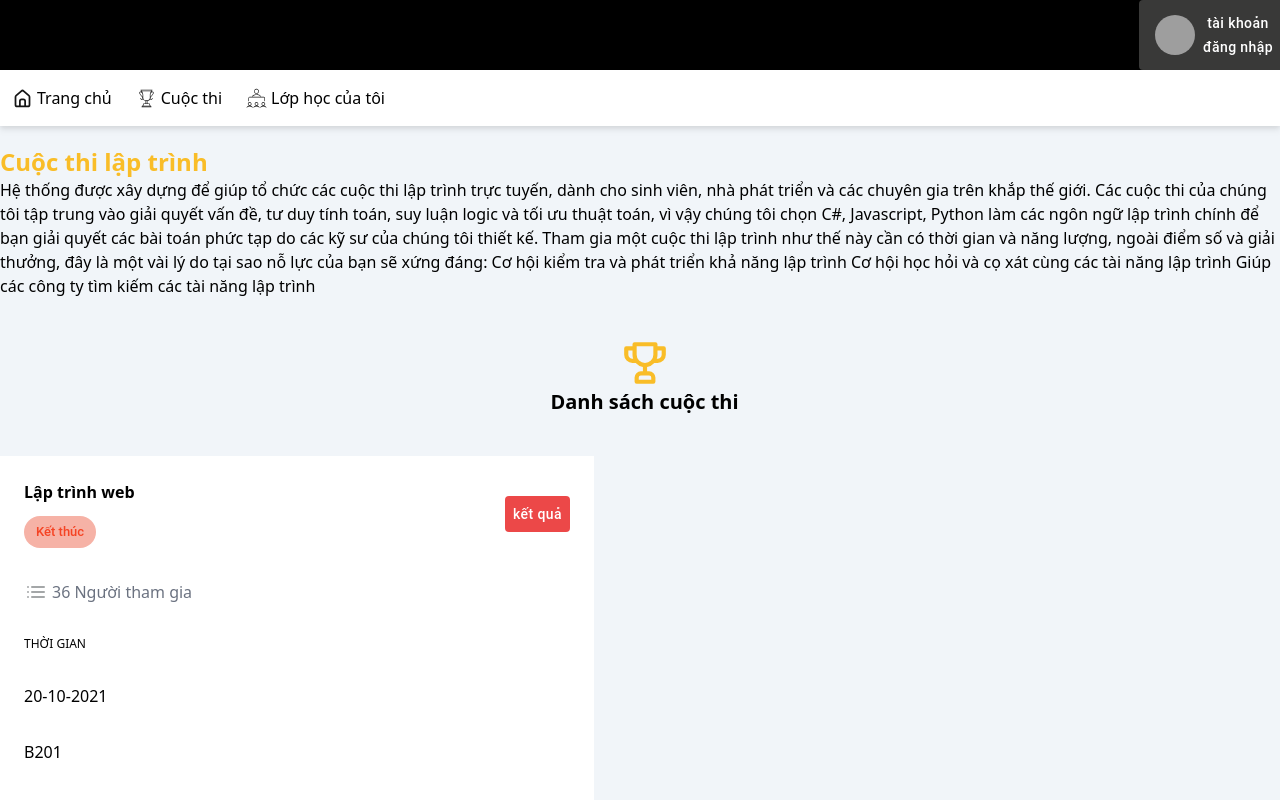
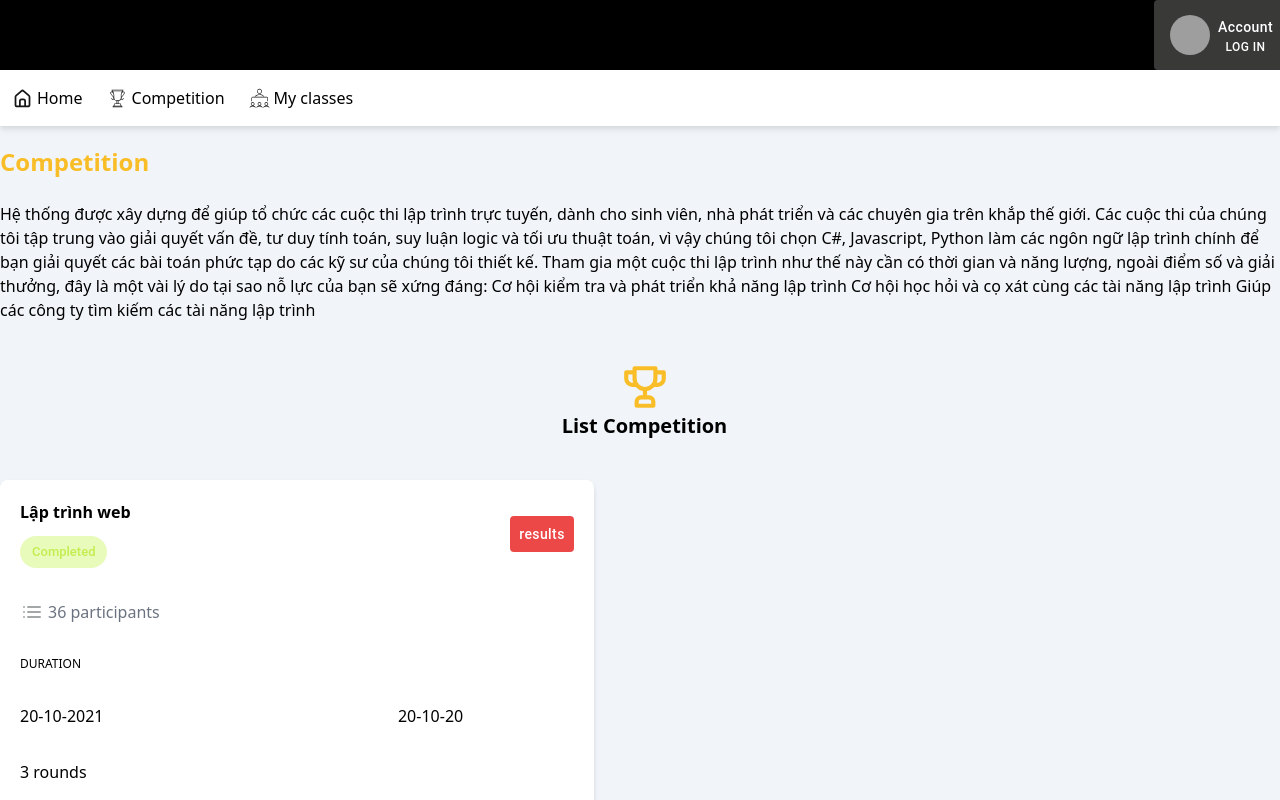
Before and after one commit to khanhvi294/cms-fe, a React (Vite) app: page / in a window 1280 px wide. Built offline with nearby package versions, Linux system fonts and the light colour scheme; grey boxes are pictures that could not be loaded.

Commit message:
change lan usẻ

```diff
--- a/src/features/user/competitionListFetch/CompetitionListFetch.jsx
+++ b/src/features/user/competitionListFetch/CompetitionListFetch.jsx
@@ -3,39 +3,48 @@ import { Button, Chip } from "@mui/material";
 const cuocThi = {
   name: "Lập trình web",
   status: 2,
-  time: "20-10-2021",
-  address: "B201",
+  timeStart: "20-10-2021",
+  timeEnd: "20-10-20",
+  soVong: 3,
 };
 const CompetitionListFetch = () => {
   return (
-    <div className="bg-white w-[594px] h-[380px] p-6 flex flex-col gap-8">
+    <>
+      {" "}
+      <div className="bg-white w-[594px] h-[380px] p-5 flex flex-col gap-8 drop-shadow-md rounded-lg">
         <div className="flex items-center justify-between">
           <div>
             <p className="font-semibold mb-3">{cuocThi.name}</p>
             {cuocThi.status === 0 && (
               <Chip
-              label="Sắp diễn ra"
+                label="Upcoming"
                 className="!bg-[#ddf3f9] !text-[#38c0e6] !font-medium"
               />
             )}
             {cuocThi.status === 1 && (
               <Chip
-              label="Đang diễn ra"
+                label=" In progress"
                 className="!bg-[#ddf7ed] !text-[#28f2a5] !font-medium"
               />
             )}
             {cuocThi.status === 2 && (
               <Chip
-              label="Kết thúc"
+                label="Completed"
+                className="!bg-[#e8fbbb] !text-[#c3ed4f] !font-medium"
+              />
+            )}
+            {cuocThi.status === 3 && (
+              <Chip
+                label="Canceled"
                 className="!bg-[#f6b2a6] !text-[#f54323] !font-medium"
               />
             )}
           </div>
           {cuocThi.status === 0 && (
-          <Button className="!bg-[#44badc] !text-white">Đăng ký</Button>
+            <Button className="!bg-[#44badc] !text-white">Registration</Button>
           )}
           {cuocThi.status === 2 && (
-          <Button className="!bg-[#ec4848] !text-white">Kết quả</Button>
+            <Button className="!bg-[#ec4848] !text-white">Results</Button>
           )}
         </div>
 
@@ -51,7 +60,11 @@ const CompetitionListFetch = () => {
               fill="#a4a7a8"
               className="color000000 svgShape"
             >
-            <g data-name="list" fill="#a4a7a8" className="color000000 svgShape">
+              <g
+                data-name="list"
+                fill="#a4a7a8"
+                className="color000000 svgShape"
+              >
                 <circle
                   cx="4"
                   cy="7"
@@ -106,12 +119,17 @@ const CompetitionListFetch = () => {
               </g>
             </g>
           </svg>
-        <span>36 Người tham gia</span>
+          <span>36 participants</span>
         </p>
-      <p className="text-xs uppercase font-medium ">Thời gian</p>
-      <p>{cuocThi.time}</p>
-      <p>{cuocThi.address}</p>
+        <p className="text-xs uppercase font-medium ">DURATION</p>
+        <div className="flex w-[80%] justify-between">
+          <p>{cuocThi.timeStart}</p>
+          <p>{cuocThi.timeEnd}</p>
         </div>
+
+        <p>{cuocThi.soVong} rounds</p>
+      </div>
+    </>
   );
 };
 
--- a/src/layouts/user/components/Header.jsx
+++ b/src/layouts/user/components/Header.jsx
@@ -25,8 +25,8 @@ const Header = () => {
         >
           <Avatar alt="Remy Sharp" src="/static/images/avatar/1.jpg" />
           <div>
-            <p>Tài khoản</p>
-            <p>Đăng nhập</p>
+            <p className="!normal-case">Account</p>
+            <p className="!uppercase !text-xs">Log in</p>
           </div>
         </Button>
         <Popover
--- a/src/layouts/user/components/HeaderMenu.jsx
+++ b/src/layouts/user/components/HeaderMenu.jsx
@@ -20,7 +20,7 @@ const HeaderMenu = () => {
                   className="color000000 svgShape"
                 ></path>
               </svg>
-              <p>Trang chủ</p>
+              <p>Home</p>
             </div>
           </Link>
         </li>
@@ -64,7 +64,7 @@ const HeaderMenu = () => {
                   className="color000000 svgShape"
                 ></path>
               </svg>
-              <p>Cuộc thi</p>
+              <p>Competition</p>
             </div>
           </Link>
         </li>
@@ -99,7 +99,7 @@ const HeaderMenu = () => {
                   ></path>
                 </g>
               </svg>
-              Lớp học của tôi
+              My classes
             </div>
           </Link>
         </li>
--- a/src/pages/competition/CompetitionListPage.jsx
+++ b/src/pages/competition/CompetitionListPage.jsx
@@ -1,4 +1,3 @@
-import React from "react";
 import CompetitionListFetch from "../../features/user/competitionListFetch/CompetitionListFetch";
 
 const CompetitionListPage = () => {
--- a/src/pages/home/HomePage.jsx
+++ b/src/pages/home/HomePage.jsx
@@ -3,10 +3,8 @@ import CompetitionListFetch from "../../features/user/competitionListFetch/Compe
 const HomePage = () => {
   return (
     <div>
-      <h1 className="font-semibold text-[#f9bd28] text-2xl">
-        Cuộc thi lập trình
-      </h1>
-      <p className="mb-10">
+      <h1 className="font-semibold text-[#f9bd28] text-2xl">Competition</h1>
+      <p className="mb-10 mt-6">
         Hệ thống được xây dựng để giúp tổ chức các cuộc thi lập trình trực
         tuyến, dành cho sinh viên, nhà phát triển và các chuyên gia trên khắp
         thế giới. Các cuộc thi của chúng tôi tập trung vào giải quyết vấn đề, tư
@@ -34,7 +32,7 @@ const HomePage = () => {
             className="color000000 svgShape"
           ></path>
         </svg>
-        <h1 className="font-semibold  text-xl">Danh sách cuộc thi</h1>
+        <h1 className="font-semibold  text-xl">List Competition</h1>
       </div>
       <CompetitionListFetch />
     </div>
```
Lines whose indentation alone changed are shown as unchanged.
